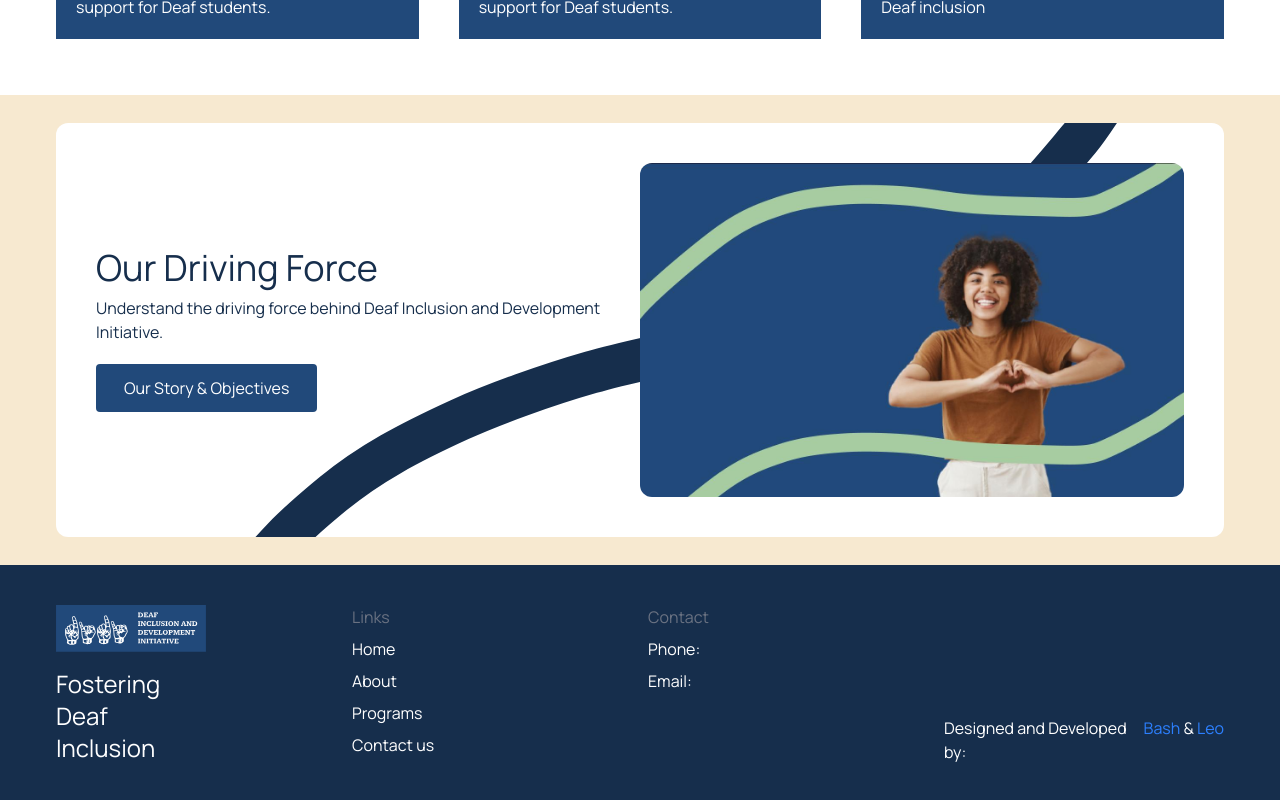
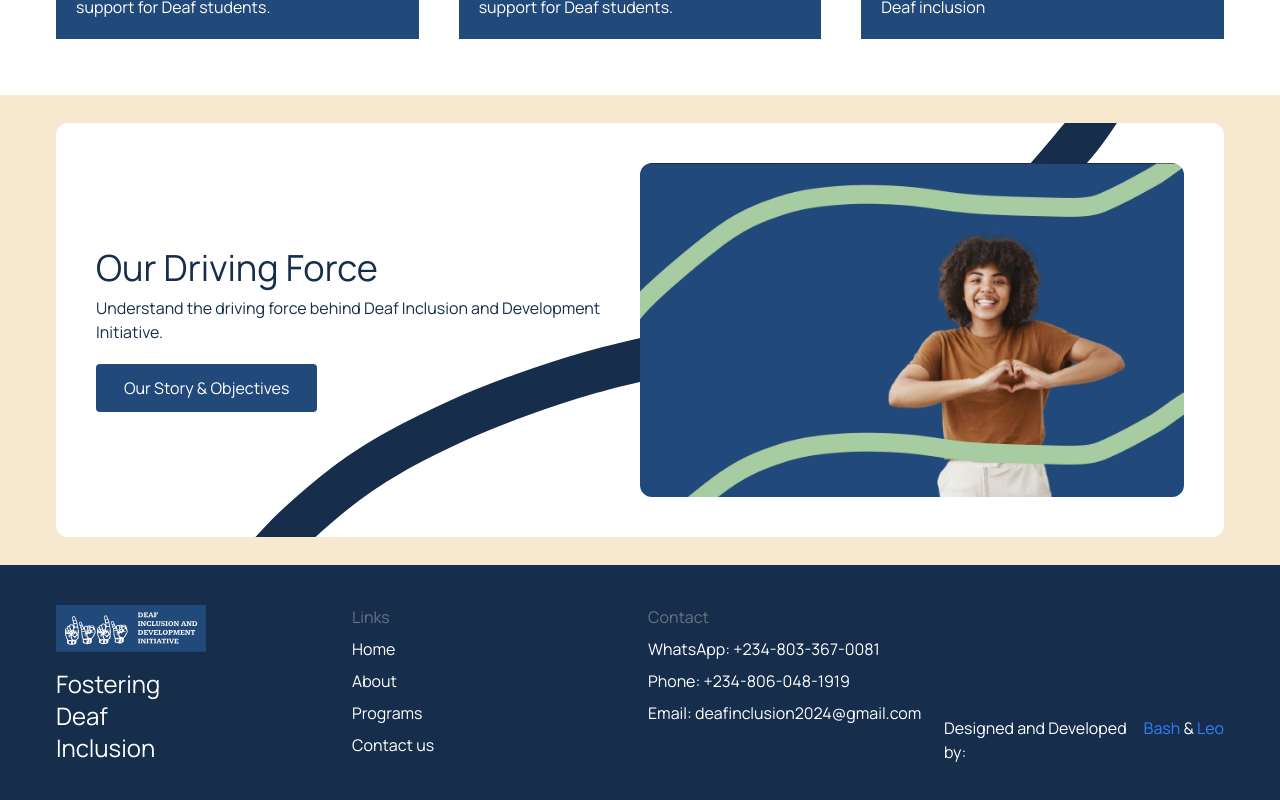
Before and after one commit to aderibigbesola/didi, a Next.js app: page / in a window 1280 px wide. Shown: the part 1449-2249 px from the top of the page. Built offline with nearby package versions, Linux system fonts and the light colour scheme.

Commit message:
Update footer

```diff
--- a/src/app/layout.tsx
+++ b/src/app/layout.tsx
@@ -111,15 +111,18 @@ export default function RootLayout({
           </div>
           <nav className="flex flex-col gap-2">
             <p className="text-gray-500">Links</p>
-            <Link href={"/"}>Home</Link>
-            <Link href={"/about"}>About</Link>
-            <Link href={"/programs"}>Programs</Link>
-            <Link href={"/contact-us"}>Contact us</Link>
+            <Link href={"/"} className="hover:text-blue-400 transition-all">Home</Link>
+            <Link href={"/about"} className="hover:text-blue-400 transition-all">About</Link>
+            <Link href={"/programs"} className="hover:text-blue-400 transition-all">Programs</Link>
+            <Link href={"/contact-us"} className="hover:text-blue-400 transition-all">Contact us</Link>
           </nav>
           <nav className="flex flex-col gap-2">
             <p className="text-gray-500">Contact</p>
-            <a href="tel:000000000000">Phone:</a>
-            <a href="mailto:placeholder@email.com">Email:</a>
+            <a href="tel:2348033670081" className="hover:text-blue-400 transition-all">WhatsApp: +234-803-367-0081</a>
+            <a href="tel:2348060481919" className="hover:text-blue-400 transition-all">Phone: +234-806-048-1919</a>
+            <a href="mailto:deafinclusion2024@gmail.com" className="hover:text-blue-400 transition-all">
+              Email: deafinclusion2024@gmail.com
+            </a>
           </nav>
           <div className="absolute bottom-0 flex w-svw justify-center lg:relative lg:w-full lg:self-end">
             Designed and Developed by:&nbsp;
```
